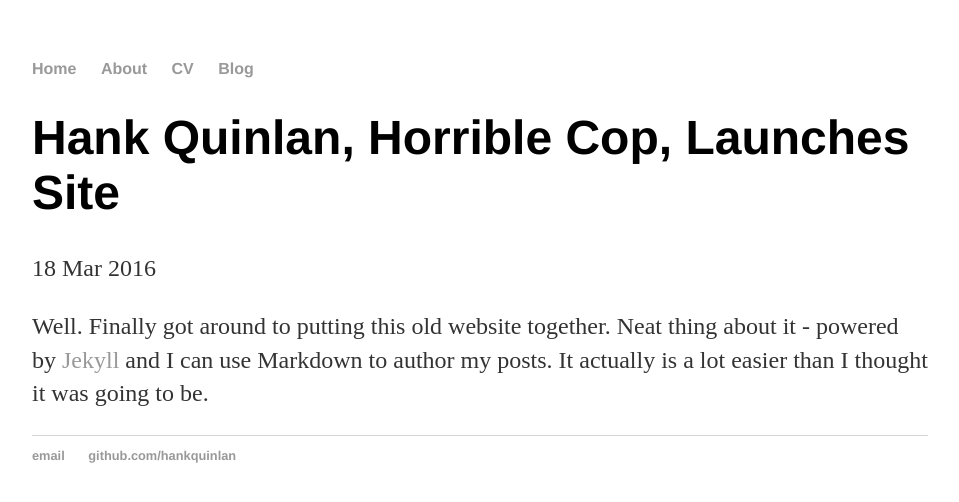
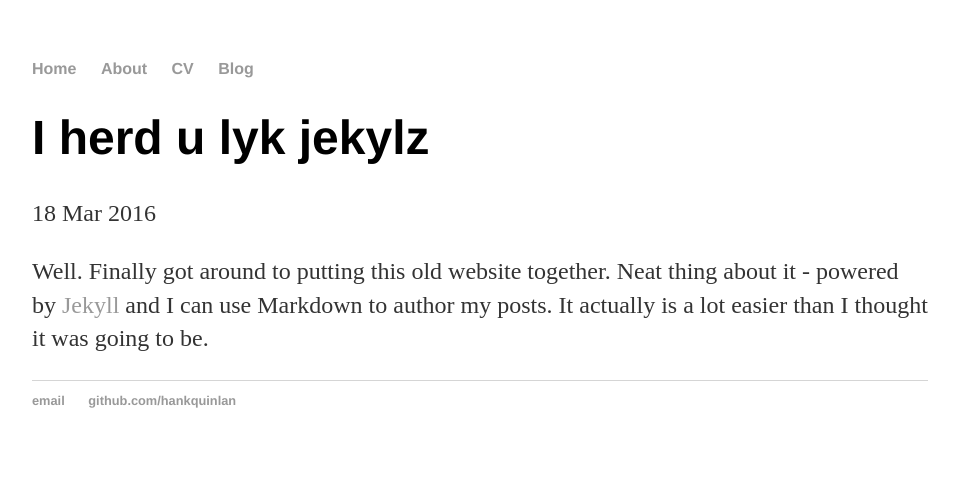
Before and after one commit to DaveParr/Pokemon_FieldStudies, a Jekyll site: the page built from _posts/2016-03-18-Pokemon-Field-Studies-site-launched.md, in a window 1280 px wide. Shown: the top 502 px of the page, without its empty margins (160-1119 px from the left). Built offline with Jekyll 4.4.1, drawn with Linux system fonts in a browser that asks for light colours.

Commit message:
Changed blog title

```diff
--- a/_posts/2016-03-18-Pokemon-Field-Studies-site-launched.md
+++ b/_posts/2016-03-18-Pokemon-Field-Studies-site-launched.md
@@ -1,6 +1,6 @@
 ---
 layout: post
-title: "Hank Quinlan, Horrible Cop, Launches Site"
+title: "I herd u lyk jekylz"
 date: 2016-03-18
 ---
 
```
